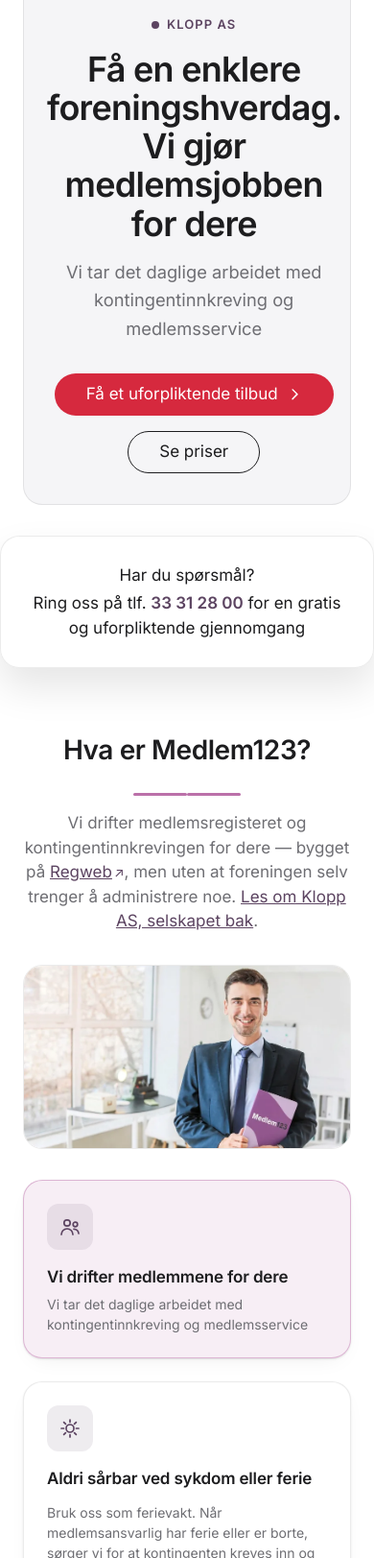
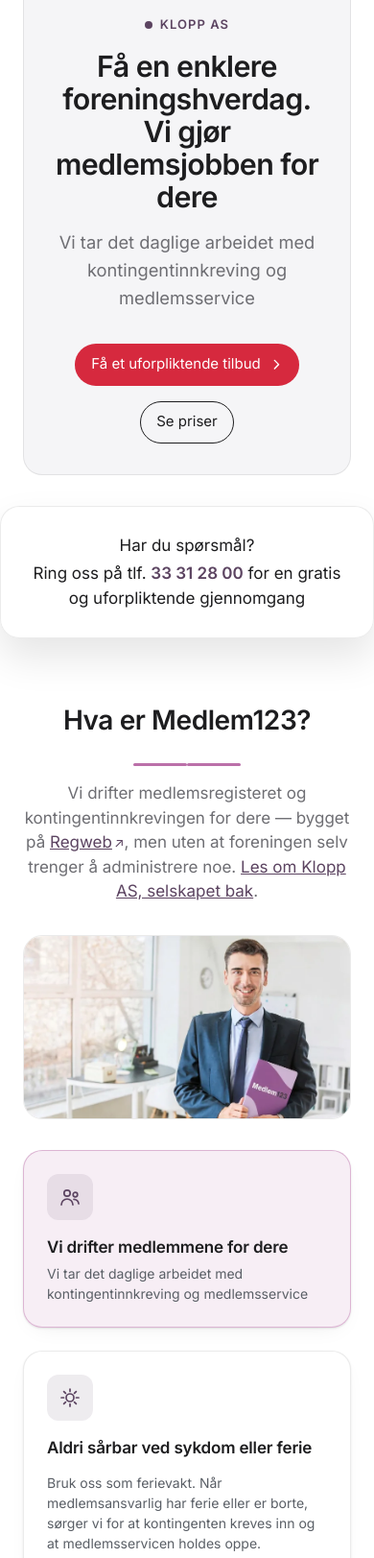
Before and after one commit to kloppsys/medlem123, a plain HTML site: page index.html in a window 390 px wide. Shown: the part 377-2000 px from the top of the page at 96% size. Drawn offline with Linux system fonts and the light colour scheme.

Commit message:
r003: fix mobile grid overflow in hero, readable CTA on small screens, darker feature-card text in light mode

```diff
--- a/css/site.css
+++ b/css/site.css
@@ -277,10 +277,15 @@
 .masthead-cta { display: flex; flex-wrap: wrap; gap: var(--space-4); margin-top: var(--space-6); }
 
 @media (max-width: 900px) {
-  .masthead-card { grid-template-columns: 1fr; min-height: 0; }
+  .masthead-card { grid-template-columns: minmax(0, 1fr); min-height: 0; }
   .masthead-media { min-height: 260px; order: -1; }
   .masthead-content { padding: var(--space-6) var(--space-5); text-align: center; align-items: center; }
   .masthead-cta { justify-content: center; }
+}
+
+@media (max-width: 400px) {
+  .masthead-heading { font-size: 1.9rem; }
+  .masthead-cta .btn { white-space: normal; text-align: center; padding-left: var(--space-4); padding-right: var(--space-4); font-size: 15px; }
 }
 
 .divider-custom { display: flex; align-items: center; justify-content: center; margin: var(--space-5) auto 0; }
@@ -484,9 +489,13 @@
 .feature-card p {
   margin: var(--space-1) 0 0;
   font-size: 14px;
-  color: var(--color-text-secondary);
+  color: #5a5f66;
   line-height: 1.5;
 }
+@media (prefers-color-scheme: dark) {
+  :root:not([data-theme="light"]) .feature-card p { color: var(--color-text-secondary); }
+}
+:root[data-theme="dark"] .feature-card p { color: var(--color-text-secondary); }
 
 
 .price-panel {
```
